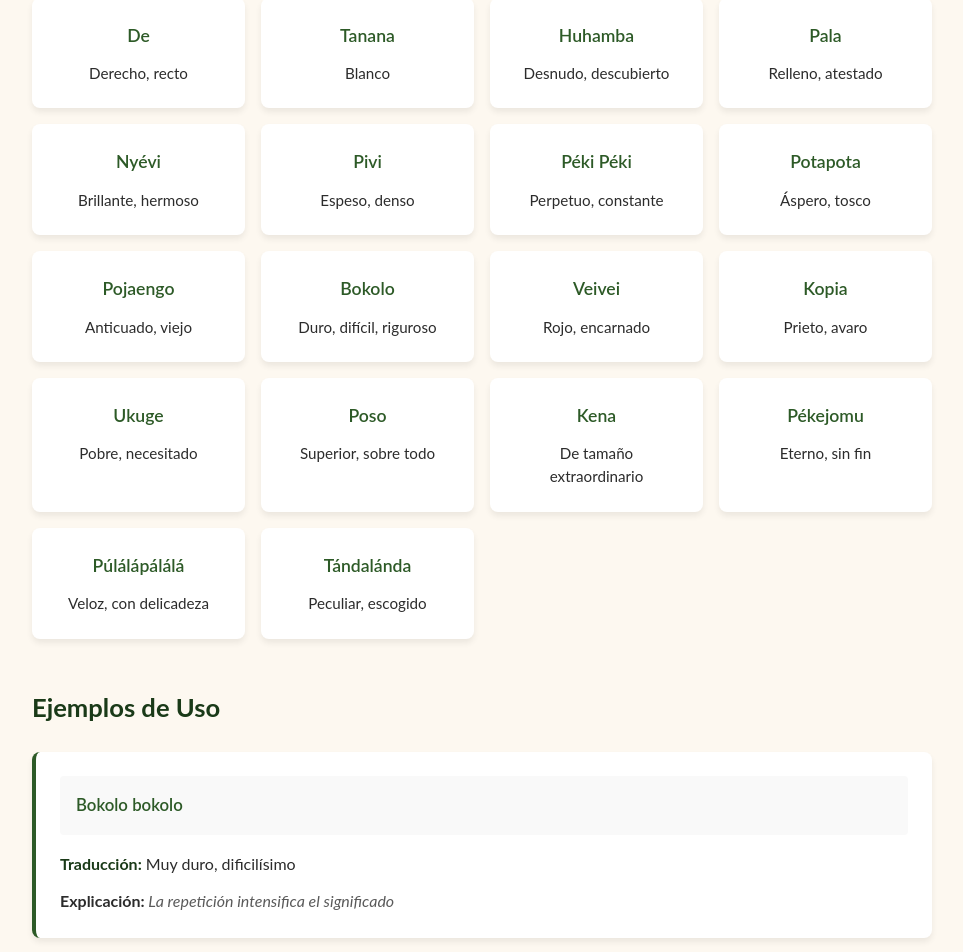
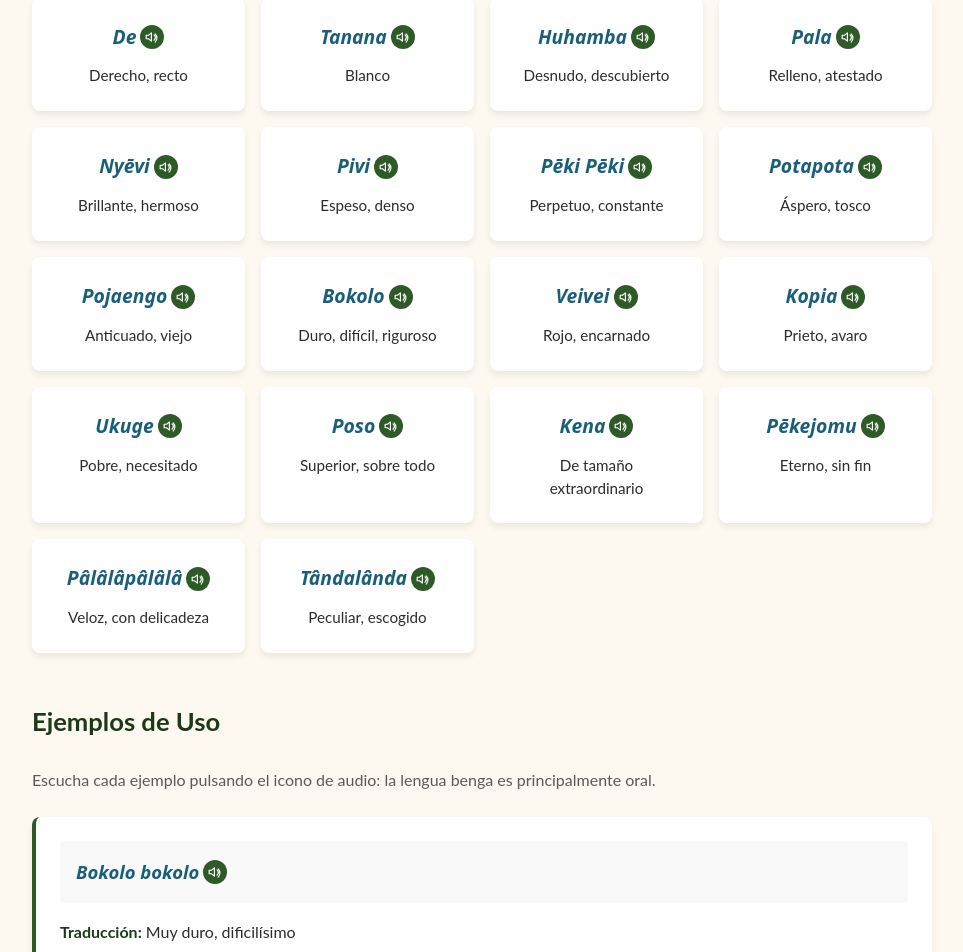
Before and after one commit to DRBondyaleJuez/BengaWebsite, a Vue app: page /capitulo-3/adjetivos-invariables in a window 1280 px wide. Shown: the part 939-1891 px from the top of the page, without its empty margins (206-1169 px from the left). Built offline with nearby package versions, Linux system fonts and the light colour scheme.

Commit message:
Correction and changes on the Invariable adjectives

```diff
--- a/src/data/chapter-3/invariable-adjectives.json
+++ b/src/data/chapter-3/invariable-adjectives.json
@@ -6,93 +6,114 @@
   "adjectives": [
     {
       "bengaForm": "De",
-      "spanishMeaning": "Derecho, recto"
+      "spanishMeaning": "Derecho, recto",
+      "audioId": "de"
     },
     {
       "bengaForm": "Tanana",
-      "spanishMeaning": "Blanco"
+      "spanishMeaning": "Blanco",
+      "audioId": "tanana"
     },
     {
       "bengaForm": "Huhamba",
-      "spanishMeaning": "Desnudo, descubierto"
+      "spanishMeaning": "Desnudo, descubierto",
+      "audioId": "huhamba"
     },
     {
       "bengaForm": "Pala",
-      "spanishMeaning": "Relleno, atestado"
+      "spanishMeaning": "Relleno, atestado",
+      "audioId": "pala"
     },
     {
-      "bengaForm": "Nyévi",
-      "spanishMeaning": "Brillante, hermoso"
+      "bengaForm": "Nyēvi",
+      "spanishMeaning": "Brillante, hermoso",
+      "audioId": "ny_e_vi"
     },
     {
       "bengaForm": "Pivi",
-      "spanishMeaning": "Espeso, denso"
+      "spanishMeaning": "Espeso, denso",
+      "audioId": "pivi"
     },
     {
-      "bengaForm": "Péki Péki",
-      "spanishMeaning": "Perpetuo, constante"
+      "bengaForm": "Pēki Pēki",
+      "spanishMeaning": "Perpetuo, constante",
+      "audioId": "p_e_ki-p_e_ki"
     },
     {
       "bengaForm": "Potapota",
-      "spanishMeaning": "Áspero, tosco"
+      "spanishMeaning": "Áspero, tosco",
+      "audioId": "potapota"
     },
     {
       "bengaForm": "Pojaengo",
-      "spanishMeaning": "Anticuado, viejo"
+      "spanishMeaning": "Anticuado, viejo",
+      "audioId": "pojaengo"
     },
     {
       "bengaForm": "Bokolo",
-      "spanishMeaning": "Duro, difícil, riguroso"
+      "spanishMeaning": "Duro, difícil, riguroso",
+      "audioId": "bokolo"
     },
     {
       "bengaForm": "Veivei",
-      "spanishMeaning": "Rojo, encarnado"
+      "spanishMeaning": "Rojo, encarnado",
+      "audioId": "veivei"
     },
     {
       "bengaForm": "Kopia",
-      "spanishMeaning": "Prieto, avaro"
+      "spanishMeaning": "Prieto, avaro",
+      "audioId": "kopia"
     },
     {
       "bengaForm": "Ukuge",
-      "spanishMeaning": "Pobre, necesitado"
+      "spanishMeaning": "Pobre, necesitado",
+      "audioId": "ukuge"
     },
     {
       "bengaForm": "Poso",
-      "spanishMeaning": "Superior, sobre todo"
+      "spanishMeaning": "Superior, sobre todo",
+      "audioId": "poso"
     },
     {
       "bengaForm": "Kena",
-      "spanishMeaning": "De tamaño extraordinario"
+      "spanishMeaning": "De tamaño extraordinario",
+      "audioId": "kena"
     },
     {
-      "bengaForm": "Pékejomu",
-      "spanishMeaning": "Eterno, sin fin"
+      "bengaForm": "Pēkejomu",
+      "spanishMeaning": "Eterno, sin fin",
+      "audioId": "p_e_kejomu"
     },
     {
-      "bengaForm": "Púlálápálálá",
-      "spanishMeaning": "Veloz, con delicadeza"
+      "bengaForm": "Pâlâlâpâlâlâ",
+      "spanishMeaning": "Veloz, con delicadeza",
+      "audioId": "p_a_l_a_l_a_p_a_l_a_l_a_"
     },
     {
-      "bengaForm": "Tándalánda",
-      "spanishMeaning": "Peculiar, escogido"
+      "bengaForm": "Tândalânda",
+      "spanishMeaning": "Peculiar, escogido",
+      "audioId": "t_a_ndal_a_nda"
     }
   ],
   "examples": [
     {
       "bengaSentence": "Bokolo bokolo",
       "spanishTranslation": "Muy duro, dificilísimo",
-      "explanation": "La repetición intensifica el significado"
+      "explanation": "La repetición intensifica el significado",
+      "audioId": "bokolo-bokolo"
     },
     {
       "bengaSentence": "De de de",
       "spanishTranslation": "Completamente recto",
-      "explanation": "Repeticción para enfatizar"
+      "explanation": "Repetición para enfatizar",
+      "audioId": "de-de-de"
     }
   ],
   "characteristics": [
     "No cambian de forma según número, género o clasificación",
     "Se usan tal como están con cualquier sustantivo",
     "Algunas pueden repetirse para intensificar su significado",
-    "Ocupan la misma posición que los adjetivos variables en la frase"
+    "Ocupan la misma posición que los adjetivos variables en la frase",
+    "Normalmente no comienzan con las sílabas de las declinaciones de los adjetivos variables (e, be, i, ma, u, me, bo, ba, vi, lo), aunque puede haber excepciones"
   ]
 }
--- a/src/views/chapter-3/IrregularAdjectivesSection.vue
+++ b/src/views/chapter-3/IrregularAdjectivesSection.vue
@@ -30,7 +30,7 @@
       <div class="adjectives-grid">
         <div class="adjective-card" v-for="(adj, idx) in adjectives" :key="`adj-${idx}`">
           <div class="adjective-card__bengaform">
-            {{ adj.bengaForm }}
+            <BengaWord :word="adj.bengaForm" :audio-id="adj.audioId" />
           </div>
           <div class="adjective-card__meaning">
             {{ adj.spanishMeaning }}
@@ -42,10 +42,14 @@
     <!-- Usage Examples -->
     <section class="invariable-adjectives__examples">
       <h2>Ejemplos de Uso</h2>
+      <p class="section-intro">
+        Escucha cada ejemplo pulsando el icono de audio: la lengua benga es
+        principalmente oral.
+      </p>
       <div class="examples-container">
         <div class="example-item" v-for="(example, idx) in examples" :key="`ex-${idx}`">
           <div class="example-item__bengaform">
-            <span class="bengaform">{{ example.bengaSentence }}</span>
+            <BengaWord :word="example.bengaSentence" :audio-id="example.audioId" />
           </div>
           <div class="example-item__translation">
             <strong>Traducción:</strong> {{ example.spanishTranslation }}
@@ -122,9 +126,13 @@
 
 <script>
 import invariableAdjectivesData from '@/data/chapter-3/invariable-adjectives.json';
+import BengaWord from '@/components/content/BengaWord.vue';
 
 export default {
   name: 'IrregularAdjectivesSection',
+  components: {
+    BengaWord
+  },
   data() {
     return {
       adjectives: [],
@@ -212,6 +220,12 @@ export default {
       color: $color-heading-dark;
       margin-bottom: 1.5rem;
     }
+
+    .section-intro {
+      color: $color-text-secondary;
+      line-height: 1.7;
+      margin-bottom: 1.5rem;
+    }
   }
 
   &__notes {
@@ -243,6 +257,12 @@ export default {
   display: grid;
   grid-template-columns: repeat(auto-fit, minmax(250px, 1fr));
   gap: 1rem;
+
+  .char-card:last-child {
+    @include respond-to('md') {
+      grid-column: span 2;
+    }
+  }
 }
 
 .char-card {
@@ -293,8 +313,6 @@ export default {
   }
 
   &__bengaform {
-    color: $color-primary;
-    font-weight: 600;
     font-size: 1.1rem;
     margin-bottom: 0.75rem;
   }
@@ -322,12 +340,7 @@ export default {
     padding: 1rem;
     border-radius: 4px;
     margin-bottom: 1rem;
-
-    .bengaform {
-      color: $color-primary;
-      font-weight: 600;
-      font-size: 1.05rem;
-    }
+    font-size: 1.05rem;
   }
 
   &__translation {
@@ -406,7 +419,7 @@ export default {
     }
   }
 
-  &:nth-child(odd) {
+  &:nth-child(odd):not(.header) {
     background-color: #f9f9f9;
   }
 
```
Also changed, not shown: 1 other file (tests, documents, lock files or other folders).
